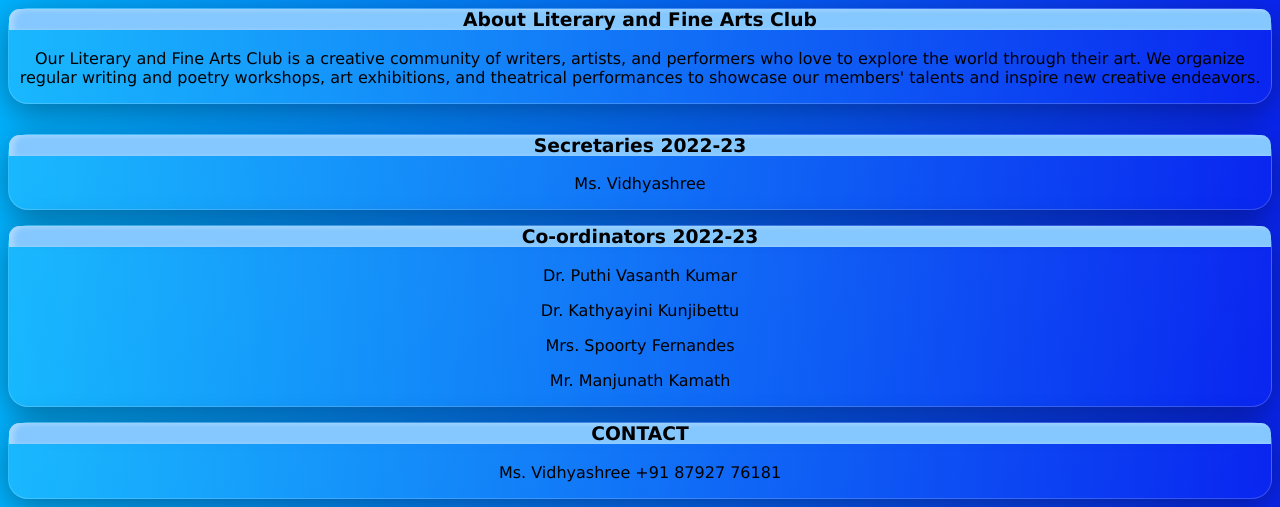
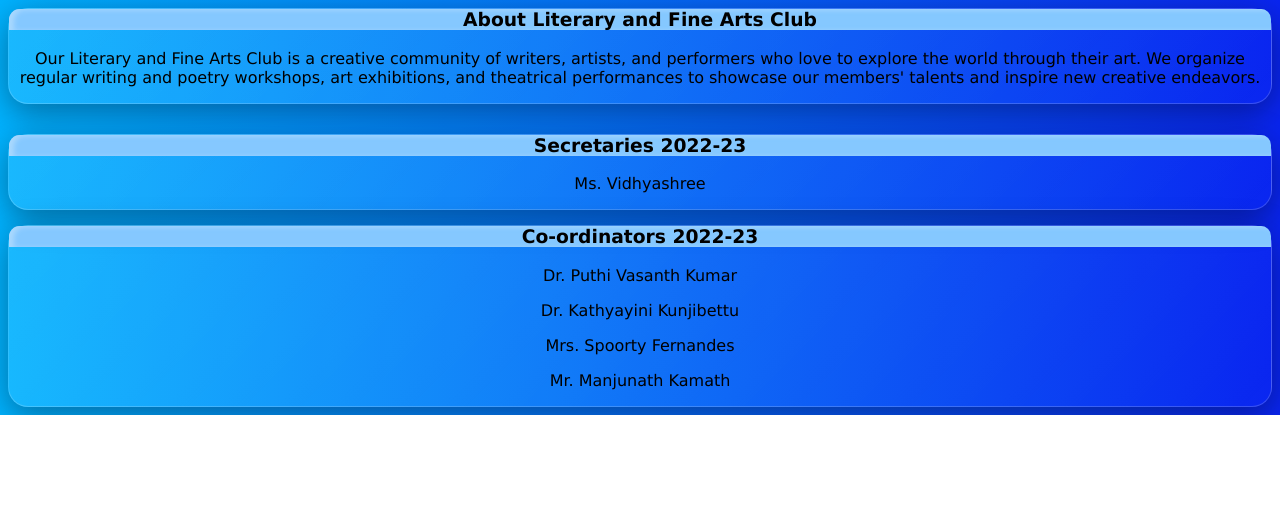
Before and after one commit to mgmconnect/literacy, a plain HTML site: page index.html in a window 1280 px wide. Shown: the part 414-921 px from the top of the page. After the commit the page ends 829 px from the top, so only its background shows below. Drawn offline with Linux system fonts and the light colour scheme.

Commit message:
Update index.html

```diff
--- a/index.html
+++ b/index.html
@@ -112,11 +112,7 @@
             <p>Mr. Manjunath Kamath</p>
 
         </div>
-        <div class="contact" style="margin-top:15px;">
-            <h3>CONTACT</h3>
-            <p> Ms. Vidhyashree +91 87927 76181</p>
 
-        </div>
         </div>
         </div>
 </body>
```
